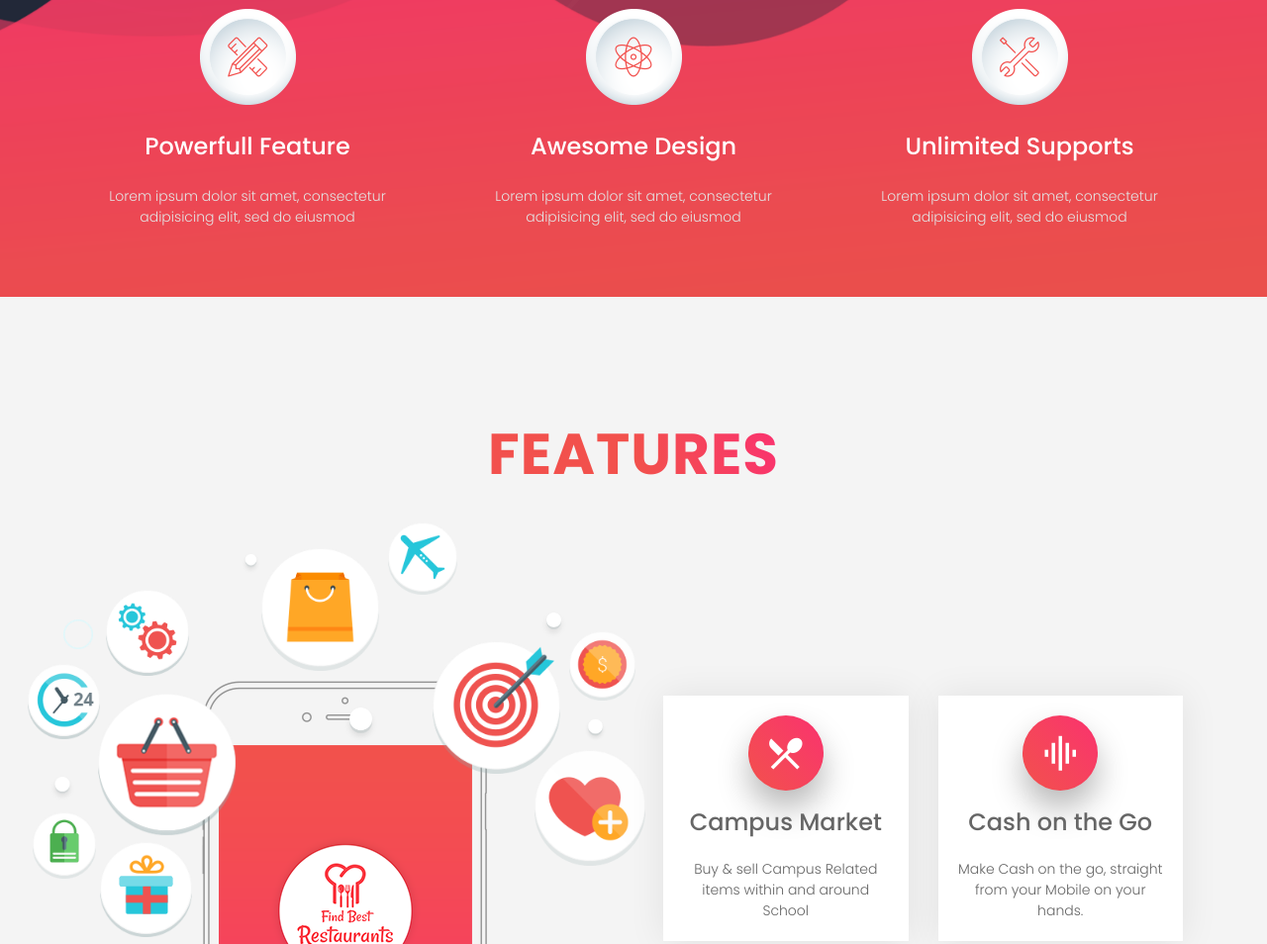
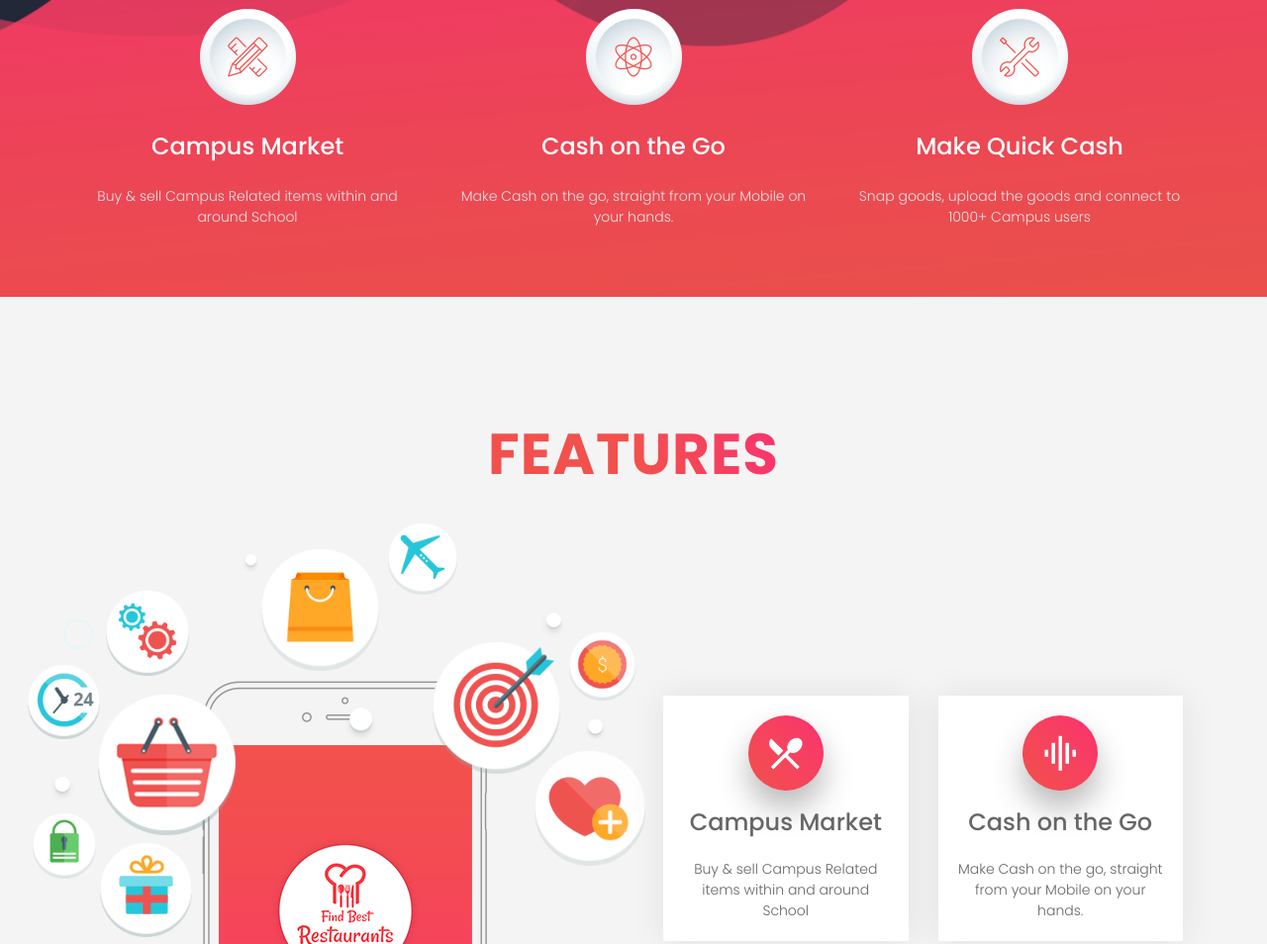
Before and after one commit to joshuajosh59/okhayapp, a plain HTML site: page index.html in a window 1280 px wide. Shown: the part 760-1714 px from the top of the page at 99% size. Drawn offline with Linux system fonts and the light colour scheme.

Commit message:
New Okrika

```diff
--- a/index.html
+++ b/index.html
@@ -119,22 +119,22 @@
 					<div class="col-md-4 col-sm-4 col-xs-12">
 						<div class="apps-craft-single-about wow fadeIn" data-wow-delay="400ms">
 							<span class="icon-tools"></span>
-							<h3>Powerfull Feature</h3>
-							<p>Lorem ipsum dolor sit amet, consectetur adipisicing elit, sed do eiusmod </p>
+							<h3>Campus Market</h3>
+							<p>Buy & sell Campus Related items within and around School </p>
 						</div> <!-- .apps-craft-single-about END -->
 					</div>
 					<div class="col-md-4 col-sm-4 col-xs-12">
 						<div class="apps-craft-single-about wow fadeIn" data-wow-delay="600ms">
 							<span class="icon-genius"></span>
-							<h3>Awesome Design</h3>
-							<p>Lorem ipsum dolor sit amet, consectetur adipisicing elit, sed do eiusmod </p>
+							<h3>Cash on the Go</h3>
+							<p>Make Cash on the go, straight from your Mobile on your hands.</p>
 						</div> <!-- .apps-craft-single-about END -->
 					</div>
 					<div class="col-md-4 col-sm-4 col-xs-12">
 						<div class="apps-craft-single-about wow fadeIn" data-wow-delay="800ms">
 							<span class="icon-tools-2"></span>
-							<h3>Unlimited Supports</h3>
-							<p>Lorem ipsum dolor sit amet, consectetur adipisicing elit, sed do eiusmod </p>
+							<h3>Make Quick Cash</h3>
+							<p>Snap goods, upload the goods and connect to 1000+ Campus users </p>
 						</div> <!-- .apps-craft-single-about END -->
 					</div>
 				</div>
@@ -450,12 +450,12 @@
 				<div class="col-md-12">
 					<div class="apps-craft-subscribe-content">
 						<div class="wow fadeInUp" data-wow-delay=".3s">
-							<h2><span>Subscribe</span> to our newsletter for fast updates & news</h2>
+							<h2><span>Send </span> Ohkay App to your Phone</h2>
 						</div>
 						<div class="apps-craft-subscribe-form apps-craft-subscribe-form-box-shadow clear-both wow fadeInUp" data-wow-delay=".5s">
 							<form class="mc-form bottom">
-						        <input class="mc-email" id="mc-email" placeholder="Your Email Address..."  type="email" required="required">
-								<input class="submit-btn"  type="submit" value="Subscribe">
+						        <input class="mc-email" id="mc-email" placeholder="Your phone No..."  type="email" required="required">
+								<input class="submit-btn"  type="submit" value="Send">
 						        <label for="mc-email"></label>
 						    </form>
 						</div> <!-- .apps-craft-subscribe-form END -->
```
Also changed, not shown: image/Okhay App.png (added), image/Screenshot (1).png (added), image/Screenshot (12).png (added), image/Screenshot (2).png (added), image/Screenshot (3).png (added), image/Screenshot (4).png (added), image/Screenshot (5).png (added), image/Screenshot (6).png (added), image/Screenshot (7).png (added), img/htc-onea9-white-portrait.png (added), img/logo1.png, img/sticky-logo.png, 2 other files.
